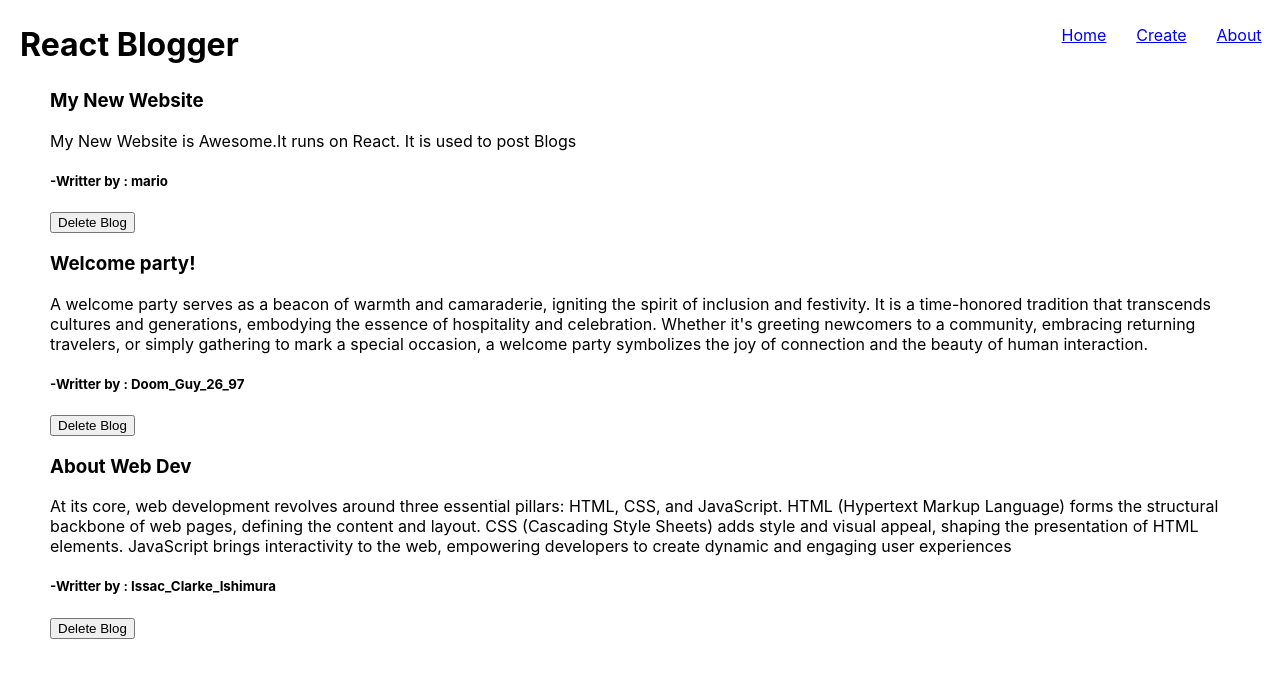
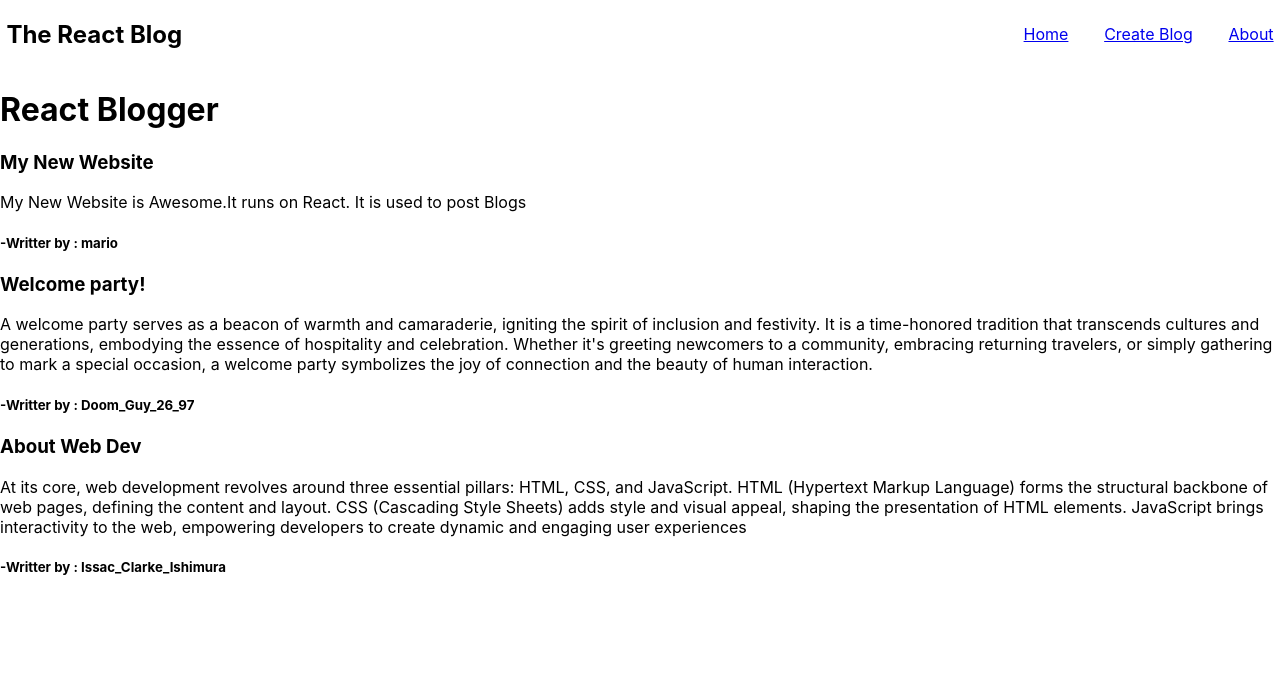
Before and after one commit to Jeman-Kumar-97-06/MY_Projects, a React (Create React App) app in the folder React_JS Projects/react_blog/: page / in a window 1280 px wide. Shown: the top 678 px of the page. Built offline with nearby package versions, Linux system fonts and the light colour scheme; data requests are answered from the project's data file.

Commit message:
Day 21 -- Made changes in react_blog --31/01/24

```diff
--- a/React_JS Projects/react_blog/package.json
+++ b/React_JS Projects/react_blog/package.json
@@ -13,6 +13,7 @@
     "json-server": "^1.0.0-alpha.23",
     "react": "^18.2.0",
     "react-dom": "^18.2.0",
+    "react-router-dom": "^6.21.3",
     "react-scripts": "^5.0.1",
     "web-vitals": "^2.1.4"
   },
--- /dev/null
+++ b/React_JS Projects/react_blog/src/About.js
@@ -0,0 +1,7 @@
+const About = () => {
+    return (
+        <p>&emsp;Lorem ipsum dolor sit amet consectetur adipisicing elit. Modi laborum rem tempore illum illo. Quam, amet tempore? Maxime modi rem, distinctio aliquid voluptatibus itaque ipsa! Modi, nisi sequi dolores, ipsa aut nostrum natus rerum magni tempore nobis adipisci. Suscipit cumque expedita porro odio sapiente dignissimos eum ullam repudiandae natus optio.</p>
+    )
+}
+
+export default About
--- a/React_JS Projects/react_blog/src/App.css
+++ b/React_JS Projects/react_blog/src/App.css
@@ -1,28 +1,17 @@
 body{
   margin:0;
-  width:100vw;
-  height:200vh;
+  width: 100vw;
+  height:100vh;
 }
-.home{
-  display:flex;
-  width:97vw;
-  justify-content: space-between;
-  margin:20px;
-}
-.home h1{
-  margin-top:5px;
-  margin-bottom: 5px;
-}
-.nav-top{
-  display:flex;
-  width:200px;
+.navbar{
+  width:99vw;
+  margin:0 auto 0 auto;
+  display: flex;
   justify-content: space-between;
 }
-.nav-top a{
-  margin-top: 5px;
-  margin-bottom:5px;
+.links{
+  margin:auto 0 auto 0;
+  display: flex;
+  width: 250px;
+  justify-content: space-between;
 }
-.each-blog{
-  margin-left: 50px;
-  margin-right: 50px;
-}
--- a/React_JS Projects/react_blog/src/App.js
+++ b/React_JS Projects/react_blog/src/App.js
@@ -1,52 +1,25 @@
+import Navbar from './Navbar';
 import Home from './Home';
+import Create from './Create';
+import About from './About';
 import './App.css';
-import {useState,useEffect} from 'react';
-import BlogList from './BlogList';
+import {BrowserRouter as Router, Route, Routes} from 'react-router-dom';
+function App() {
 
-function App() {
-  //set or change blogs
-  const [blogs,setBlogs] = useState(null)
-  //set or change error
-  const [error,setError] = useState(null);
-  //set or change loading...
-  const [isPending,setIsPending] = useState(true);
-  //function to delete blogs
-    const handleD = (id) => {
-      const newBlogs = blogs.filter(blog=> blog.id!== id);
-      setBlogs(newBlogs);
-    }
-
-  //useEffect to pull data from '../data/db.json'
-  useEffect(()=>{
-    setTimeout(()=>{
-      fetch('http://localhost:1234/blogs',{
-        "Access-Control-Allow-Origin":"*",
-        "Access-Control-Allow-Headers":"Content-Type, Authorization, X-Requested-With",
-        "Access-Control-Allow-Methods":"GET, POST, PUT, DELETE, OPTIONS"
-
-      }).then(res=>{
-            if(!res.ok){
-              throw Error("Custom Error By Doom_Guy_26 : Could'nt fetch data from db.json")
-            };
-            return res.json();
-          }).then(data=>{
-            setBlogs(data);
-            setIsPending(false);
-            setError(null);
-          }).catch(err=>{
-            setError(err.message);
-            setIsPending(false);
-          })
-    },1000);
-  },[])
 
   return (
-    <div className="App">
-      <Home/>
-      {error && <div>{error}</div>}
-      {isPending && <div>Loading ...</div>}
-      {blogs && <BlogList blogs={blogs} handleD={handleD}/>}
-    </div>
+
+    <Router>
+      <div className="App">
+      <Navbar/>
+      <Routes>
+        <Route exact path='/' element={<Home/>}/>
+        <Route path='/create' element={<Create/>}/>
+        <Route path='/about' element={<About/>}/>
+      </Routes>
+      </div>
+    </Router>
+
   );
 }
 
--- a/React_JS Projects/react_blog/src/BlogList.js
+++ b/React_JS Projects/react_blog/src/BlogList.js
@@ -1,7 +1,6 @@
 
 const BlogList = (props) => {
     const blogs = props.blogs;
-    const handleD = props.handleD;
     return (
         <div className="all-blogs">
             {blogs.map(blog=>(
@@ -9,7 +8,6 @@ const BlogList = (props) => {
                     <h3>{blog.title}</h3>
                     <p className="blog-body">{blog.body}</p>
                     <h5 className="blog-author">-Writter by : {blog.author}</h5>
-                    <button onClick={()=>handleD(blog.id)}>Delete Blog</button>
                 </div>
             ))}
         </div>
--- a/React_JS Projects/react_blog/src/Home.js
+++ b/React_JS Projects/react_blog/src/Home.js
@@ -1,13 +1,15 @@
+import useFetch from './customUseFetchHook';
 
+import BlogList from './BlogList';
 const Home = () => {
-
+    const {data:blogs,isPending,error} = useFetch('http://localhost:1234/blogs');
     return (
         <div className="home">
             <h1>React Blogger</h1>
             <nav className='nav-top'>
-                <a href="#">Home</a>
-                <a href="#">Create</a>
-                <a href="#">About</a>
+                {error && <div>{error}</div>}
+                {isPending && <div>Loading ...</div>}
+                {blogs && <BlogList blogs={blogs} />}
             </nav>
         </div>
     )
--- a/React_JS Projects/react_blog/src/Navbar.js
+++ b/React_JS Projects/react_blog/src/Navbar.js
@@ -1,10 +1,12 @@
+import {Link} from 'react-router-dom'
 const Navbar = ()=>{
     return (
         <nav className="navbar">
             <h1>The React Blog</h1>
             <div className="links">
-                <a href="/">Home</a>
-                <a href="/create">New Blog</a>
+                <Link to='/'>Home</Link>
+                <Link to='/create'>Create Blog</Link>
+                <Link to='/about'>About</Link>
             </div>
         </nav>
     )
--- /dev/null
+++ b/React_JS Projects/react_blog/src/customUseFetchHook.js
@@ -0,0 +1,32 @@
+import {useState,useEffect} from 'react';
+const useFetch = (url) => {
+    const [data,setData] = useState(null);
+    const [isPending,setIsPending] = useState(true);
+    const [error,setError] = useState(null);
+
+    useEffect(()=>{
+        setTimeout(()=>{
+          fetch(url,{
+            "Access-Control-Allow-Origin":"*",
+            "Access-Control-Allow-Headers":"Content-Type, Authorization, X-Requested-With",
+            "Access-Control-Allow-Methods":"GET, POST, PUT, DELETE, OPTIONS"
+
+          }).then(res=>{
+                if(!res.ok){
+                  throw Error("Custom Error By Doom_Guy_26 : Could'nt fetch data from db.json")
+                };
+                return res.json();
+              }).then(data=>{
+                setData(data);
+                setIsPending(false);
+                setError(null);
+              }).catch(err=>{
+                setError(err.message);
+                setIsPending(false);
+              })
+        },1000);
+      },[url])
+      return {data, isPending, error};
+}
+
+export default useFetch;
```
Also changed, not shown: 1 other file (tests, documents, lock files or other folders).
